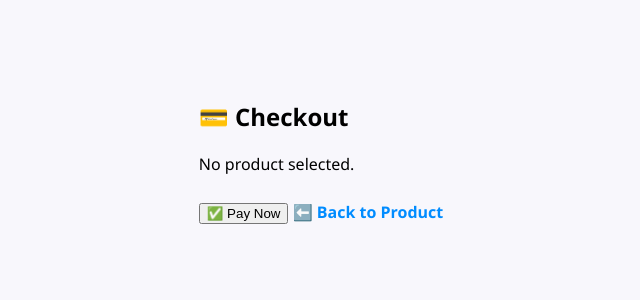
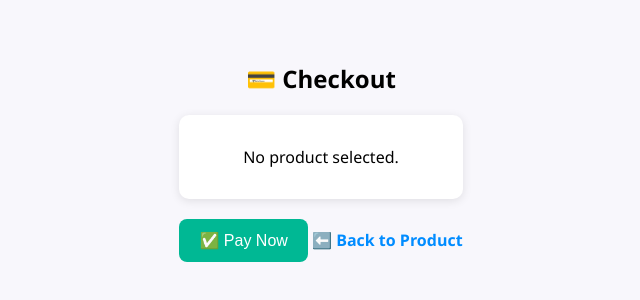
Before and after one commit to Ayush22z/Kapde, a plain HTML site: page checkout.html in a window 1280 px wide. Shown: the part 248-548 px from the top of the page, without its empty margins (319-959 px from the left). Drawn offline with Linux system fonts and the light colour scheme.

Commit message:
Update style.css

```diff
--- a/style.css
+++ b/style.css
@@ -179,3 +179,34 @@ h1 {
   font-weight: bold;
   border-radius: 8px;
 }
+.checkout-container {
+  padding: 20px;
+  max-width: 400px;
+  margin: auto;
+  text-align: center;
+}
+
+.checkout-card {
+  background: white;
+  padding: 15px;
+  border-radius: 10px;
+  box-shadow: 0 2px 10px rgba(0,0,0,0.1);
+  margin-bottom: 20px;
+}
+
+.checkout-card img {
+  width: 100%;
+  border-radius: 8px;
+}
+.checkout-container button {
+  background: #00b894;
+  color: white;
+  font-size: 1rem;
+  padding: 12px 20px;
+  border: none;
+  border-radius: 8px;
+  cursor: pointer;
+}
+.checkout-container button:hover {
+  background: #019875;
+}
```
